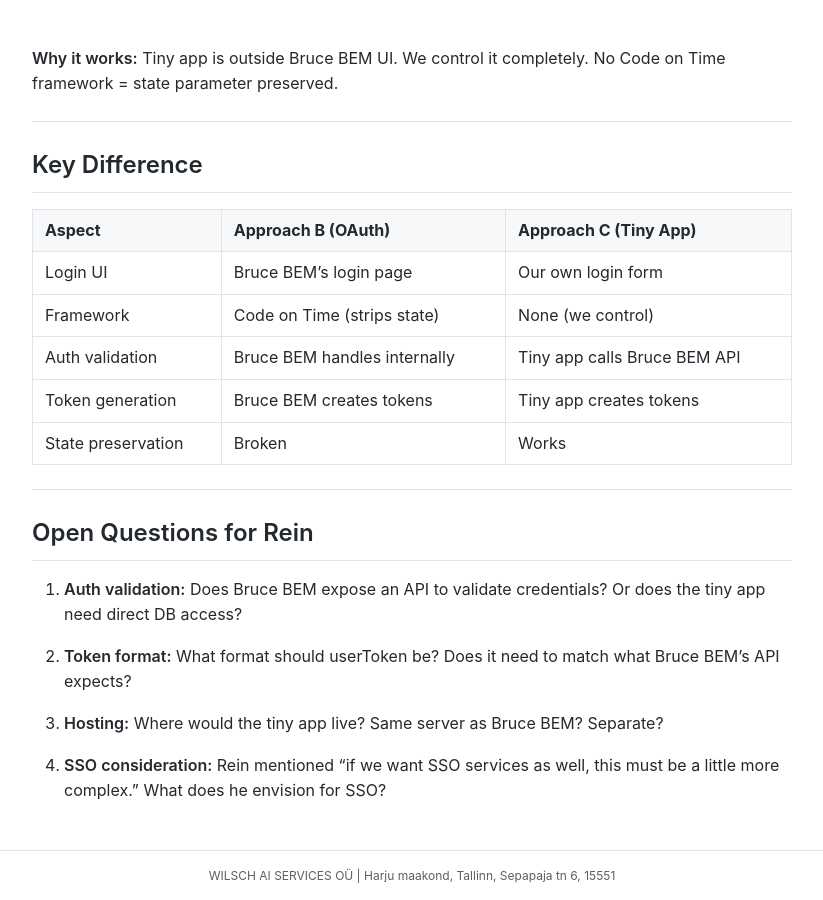
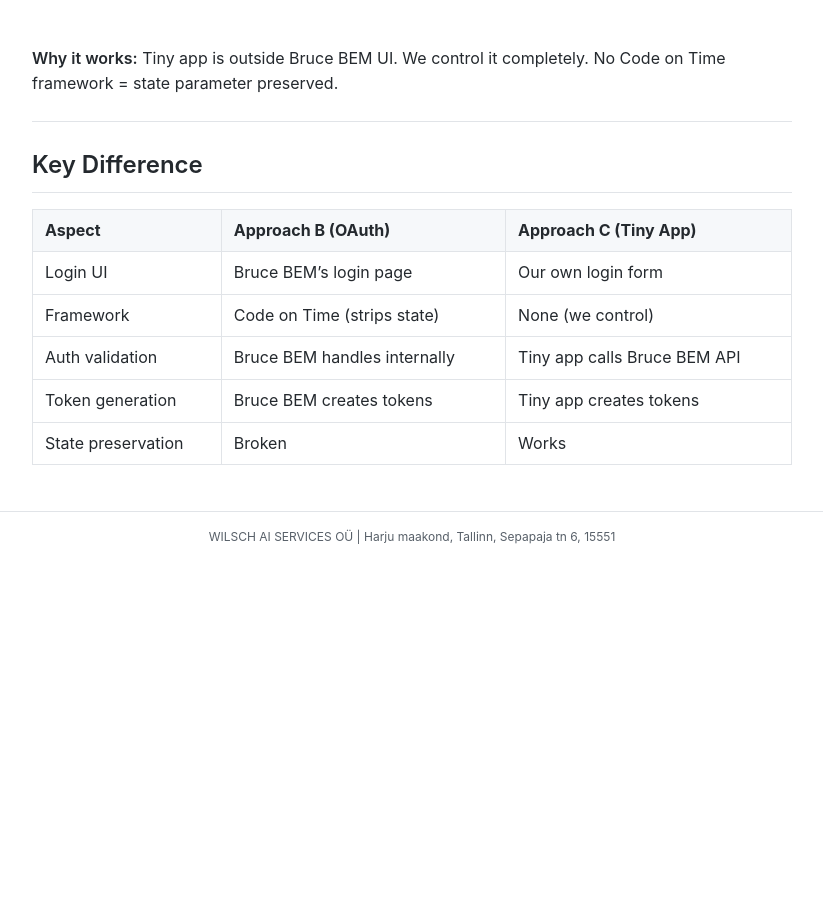
Before and after one commit to MariusWilsch/public-wilsch-ai-pages, a Jekyll site: the page built from project/archibus-fm-assistant/auth-approaches-comparison.md, in a window 1280 px wide and 900 px high, scrolled down 1488 px. Shown: the whole window, without its empty margins (228-1051 px from the left). Built offline with Jekyll 4.4.1, drawn with Linux system fonts in a browser that asks for light colours; our own code applies the rules of GitHub Pages for plain Markdown files; after the commit the page ends 2049 px from its top, so only the background shows below that.

Commit message:
Sync from hippocampus 2026-01-23

```diff
--- a/project/archibus-fm-assistant/auth-approaches-comparison.md
+++ b/project/archibus-fm-assistant/auth-approaches-comparison.md
@@ -104,15 +104,3 @@ sequenceDiagram
 | Auth validation | Bruce BEM handles internally | Tiny app calls Bruce BEM API |
 | Token generation | Bruce BEM creates tokens | Tiny app creates tokens |
 | State preservation | Broken | Works |
-
----
-
-## Open Questions for Rein
-
-1. **Auth validation:** Does Bruce BEM expose an API to validate credentials? Or does the tiny app need direct DB access?
-
-2. **Token format:** What format should userToken be? Does it need to match what Bruce BEM's API expects?
-
-3. **Hosting:** Where would the tiny app live? Same server as Bruce BEM? Separate?
-
-4. **SSO consideration:** Rein mentioned "if we want SSO services as well, this must be a little more complex." What does he envision for SSO?
```
